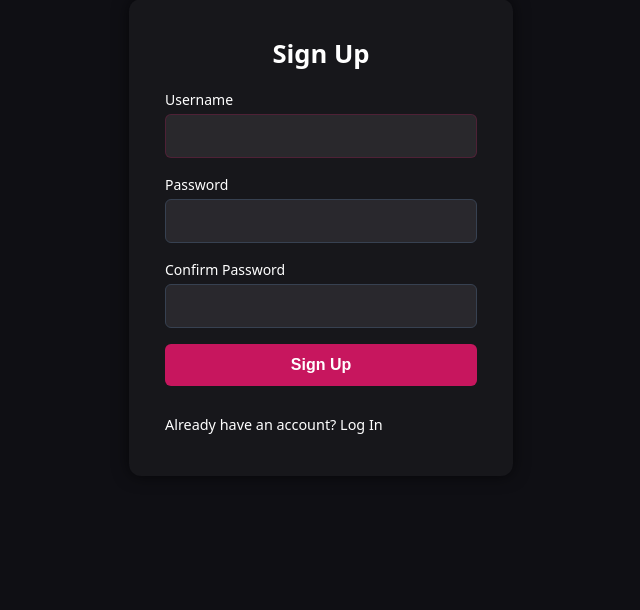
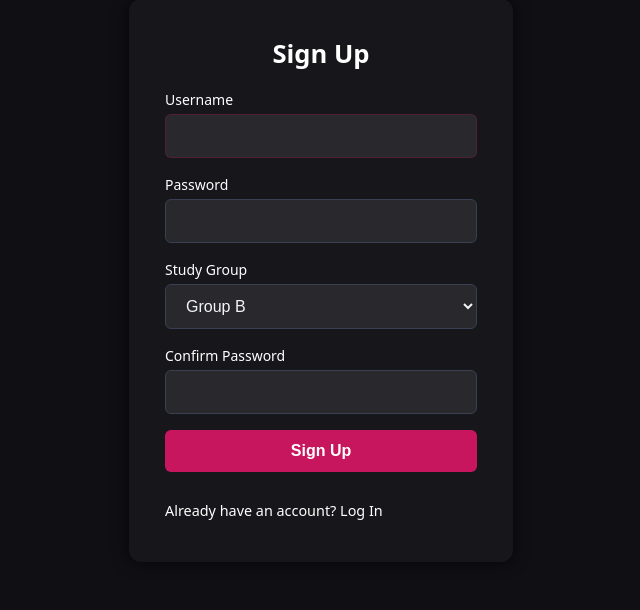
Before and after one commit to felixtli/PALS-FINAL, a Django app: page /signup/ in a window 1280 px wide. Shown: the part 201-811 px from the top of the page, without its empty margins (319-959 px from the left). Before the commit the page ends 635 px from the top, so only its background shows below. Run offline with Django 5.2, Linux system fonts and the light colour scheme.

Commit message:
bugfix for group selection

```diff
--- a/PALS/studentSystem/forms.py
+++ b/PALS/studentSystem/forms.py
@@ -1,11 +1,18 @@
 from django import forms
 from django.contrib.auth.forms import UserCreationForm, AuthenticationForm
 from django.contrib.auth.models import User
+from .models import Profile
 
 class StyledUserCreationForm(UserCreationForm):
+    user_type = forms.ChoiceField(
+        choices=Profile.USER_TYPES,
+        widget=forms.Select,
+        label="Study Group",
+    )
+
     class Meta:
         model = User
-        fields = ['username', 'password1', 'password2']
+        fields = ['username', 'user_type', 'password1', 'password2']
 
     def __init__(self, *args, **kwargs):
         super().__init__(*args, **kwargs)
@@ -13,6 +20,8 @@ class StyledUserCreationForm(UserCreationForm):
             field.widget.attrs.update({
                 'class': 'input-field',
             })
+
+        self.fields["user_type"].initial = "B"
 
 class StyledAuthenticationForm(AuthenticationForm): # Custom subclass of AuthenticationForm that allows for CSS customization
 
--- a/PALS/studentSystem/templates/studentSystem/signup.html
+++ b/PALS/studentSystem/templates/studentSystem/signup.html
@@ -31,6 +31,12 @@
           </div>
 
           <div class="input-field-container">
+            <label for="{{ form.user_type.id_for_label }}">Study Group</label>
+            {{ form.user_type }}
+            {{ form.user_type.errors }}
+          </div>
+
+          <div class="input-field-container">
             <label for="{{ form.password2.id_for_label }}">Confirm Password</label>
             {{ form.password2 }}
             {{ form.password2.errors }}
--- a/PALS/studentSystem/views.py
+++ b/PALS/studentSystem/views.py
@@ -129,8 +129,7 @@ def signupView(request): # TODO - Style error messages
                 # Get current profile
                 currentProfile = Profile.objects.get(user=new_user)
 
-                # New accounts default to Group B unless reassigned for the study.
-                currentProfile.user_type = "B"
+                currentProfile.user_type = form.cleaned_data["user_type"]
                 currentProfile.save()
                 logger.info("signup profile ready profile_id=%s", currentProfile.id)
 
```
